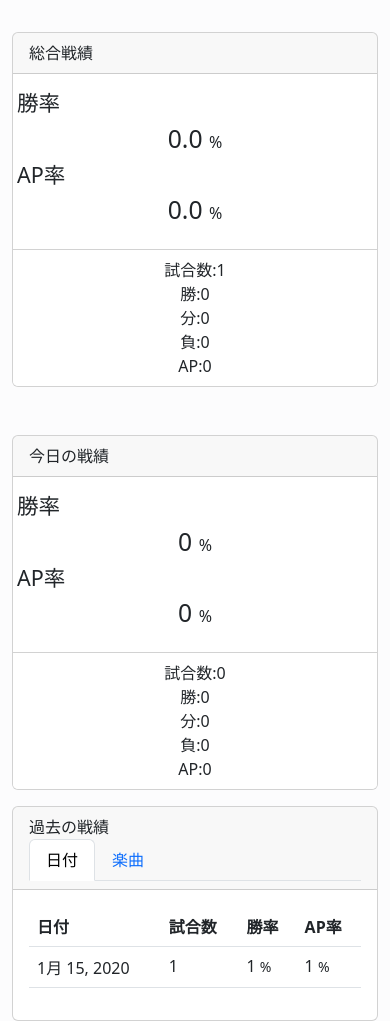
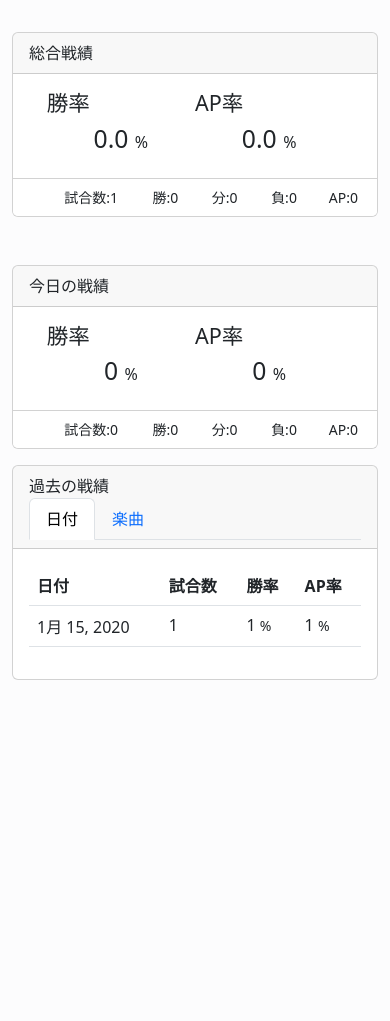
Before and after one commit to yomi8802/ORC, a Django app: page /orc/index in a window 390 px wide. Shown: the part 56-1077 px from the top of the page. After the commit the page ends 736 px from the top, so only its background shows below. Run offline with Django 3.2, Linux system fonts and the light colour scheme; a user stored in the database is signed in; tables that the repository leaves empty hold one stand-in row (values such as "Sample post").

Commit message:
見た目変更

```diff
--- a/mysite/settings.py
+++ b/mysite/settings.py
@@ -151,9 +151,9 @@ STATICFILES_STORAGE = 'whitenoise.storage.CompressedManifestStaticFilesStorage'
 MEDIA_URL = '/media/'
 MEDIA_ROOT = os.path.join(BASE_DIR, 'media/')
 
-LOGIN_URL = ''
+LOGIN_URL = '/'
 LOGIN_REDIRECT_URL = '/orc/index'
-LOGOUT_REDIRECT_URL= ''
+LOGOUT_REDIRECT_URL= '/'
 
 try:
     from .local_settings import*
--- a/templates/base.html
+++ b/templates/base.html
@@ -13,36 +13,69 @@
     <script src="https://cdn.jsdelivr.net/npm/bootstrap@5.3.0/dist/js/bootstrap.bundle.min.js"
         integrity="sha384-geWF76RCwLtnZ8qwWowPQNguL3RmwHVBC9FhGdlKrxdiJJigb/j/68SIy3Te4Bkz" crossorigin="anonymous">
     </script>
+    <link rel="stylesheet" href="https://cdn.jsdelivr.net/npm/bootstrap-icons@1.10.5/font/bootstrap-icons.css">
 </head>
 
 <body class="bg-light-subtle">
     <div class="container">
-
-        <nav class="navbar navbar-expand-lg navbar-light bg-light">
+        {% if user.is_authenticated %}
+        <div class="d-none d-md-block">
+            <nav class="navbar navbar-expand-md navbar-light bg-light">
                 <a class="navbar-brand" href="{% url 'orc:index' %}">OtogeResultCalculation</a>
-            <button class="navbar-toggler" type="button" data-toggle="collapse" data-target="#navbarSupportedContent"
-                aria-controls="navbarSupportedContent" aria-expanded="false" aria-label="Toggle navigation">
+                <button class="navbar-toggler" type="button" data-bs-toggle="collapse"
+                    data-bs-target="#navbarSupportedContent" aria-controls="navbarSupportedContent"
+                    aria-expanded="false" aria-label="Toggle navigation">
                     <span class="navbar-toggler-icon"></span>
                 </button>
-
-            {% if user.is_authenticated %}
                 <div class="collapse navbar-collapse" id="navbarSupportedContent">
                     <div class="navbar-nav">
                         <a class="nav-link" href="{% url 'orc:post_form' %}">投稿</a>
                         <a class="nav-link" href="{% url 'orc:post_list' %}">一覧</a>
                     </div>
                     <div class="navbar-nav d-flex ms-auto">
-                        <span class="navbar-text">{{ user.username }}</span>
-                        <a class="nav-link" href="{% url 'accounts:logout' %}">ログアウト</a>
+                        <span class="navbar-text m-1">ユーザー:{{ user.username }}</span>
+                        <a class="nav-link m-1" href="{% url 'accounts:logout' %}">ログアウト</a>
                     </div>
                 </div>
+            </nav>
+        </div>
+        <div class="d-block d-md-none">
+            <nav class="navbar navbar-expand-md navbar-light bg-light">
+                <a class="navbar-brand" href="{% url 'orc:index' %}">OtogeResultCalculation</a>
+                <button class="navbar-toggler" type="button" data-bs-toggle="collapse"
+                    data-bs-target="#navbarSupportedContent" aria-controls="navbarSupportedContent"
+                    aria-expanded="false" aria-label="Toggle navigation">
+                    <span class="navbar-toggler-icon"></span>
+                </button>
+                <div class="collapse navbar-collapse" id="navbarSupportedContent">
+                    <div class="navbar-nav ms-auto">
+                        <div class="row">
+                            <div class="col-3 d-flex align-items-center">
+                                <span class="navbar-text align-baseline">ユーザー:{{ user.username }}</span>
+                            </div>
+                            <div class="col-3 d-flex align-items-center">
+                                <a class="nav-link align-baseline" href="{% url 'accounts:logout' %}">ログアウト</a>
+                            </div>
+                        </div>
+                    </div>
+                    <div class="navbar-nav">
+                        <a class="nav-link" href="{% url 'orc:post_list' %}">一覧</a>
+                        <a class="nav-link" href="{% url 'orc:post_form' %}">投稿</a>
+                    </div>
+                </div>
+            </nav>
+        </div>
         {% else %}
+        <nav class="navbar navbar-expand navbar-light bg-light">
+            <a class="navbar-brand" href="{% url 'orc:index' %}">OtogeResultCalculation</a>
+            <div class="collapse navbar-collapse" id="navbarSupportedContent">
                 <div class="navbar-nav d-flex ms-auto">
                     <a class="nav-link" href="{% url 'accounts:signup' %}">新規登録</a>
                     <a class="nav-link" href="{% url 'accounts:login' %}">ログイン</a>
                 </div>
+            </div>
+        </nav>
         {% endif %}
-        </nav>
 
         <!-- このblockの中で各templateの記載内容が呼び出される -->
         {% block content %}
--- a/templates/orc/index.html
+++ b/templates/orc/index.html
@@ -11,14 +11,14 @@
             </div>
             <div class="card-body">
                 <div class="row align-items-end justify-content-center">
-                    <div class="col-md-5 p-0">
+                    <div class="col-5 p-0">
                         <h4 class="card-title">勝率</h4>
                         <p class="card-category h2 text-center">
                             {{ total_win_ratio }}
                             <span class="h6">%</span>
                         </p>
                     </div>
-                    <div class="col-md-5 p-0">
+                    <div class="col-5 p-0">
                         <h4 class="card-title">AP率</h4>
                         <p class="card-category h2 text-center">
                             {{ total_AP_ratio }}
@@ -29,11 +29,11 @@
             </div>
             <div class="card-footer bg-white">
                 <div class="row align-items-end justify-content-end">
-                    <p class="card-category col-md-3 text-center p-0 m-0">試合数:{{ total_count }}</p>
-                    <p class="card-category col-md-2 text-center p-0 m-0">勝:{{ total_win_count }}</p>
-                    <p class="card-category col-md-2 text-center p-0 m-0">分:{{ total_draw_count }}</p>
-                    <p class="card-category col-md-2 text-center p-0 m-0">負:{{ total_lose_count }}</p>
-                    <p class="card-category col-md-2 text-center p-0 m-0">AP:{{ total_AP_count }}</p>
+                    <p class="card-category col-3 text-center small p-0 m-0">試合数:{{ total_count }}</p>
+                    <p class="card-category col-2 text-center small p-0 m-0">勝:{{ total_win_count }}</p>
+                    <p class="card-category col-2 text-center small p-0 m-0">分:{{ total_draw_count }}</p>
+                    <p class="card-category col-2 text-center small p-0 m-0">負:{{ total_lose_count }}</p>
+                    <p class="card-category col-2 text-center small p-0 m-0">AP:{{ total_AP_count }}</p>
                 </div>
             </div>
         </div>
@@ -45,14 +45,14 @@
             </div>
             <div class="card-body">
                 <div class="row align-items-end justify-content-center">
-                    <div class="col-md-5 p-0">
+                    <div class="col-5 p-0">
                         <h4 class="card-title">勝率</h4>
                         <p class="card-category h2 text-center">
                             {{ today_win_ratio }}
                             <span class="h6">%</span>
                         </p>
                     </div>
-                    <div class="col-md-5 p-0">
+                    <div class="col-5 p-0">
                         <h4 class="card-title">AP率</h4>
                         <p class="card-category h2 text-center">
                             {{ today_AP_ratio }}
@@ -63,18 +63,18 @@
             </div>
             <div class="card-footer bg-white">
                 <div class="row align-items-end justify-content-end">
-                    <p class="card-category col-md-3 text-center p-0 m-0">試合数:{{ today_count }}</p>
-                    <p class="card-category col-md-2 text-center p-0 m-0">勝:{{ today_win_count }}</p>
-                    <p class="card-category col-md-2 text-center p-0 m-0">分:{{ today_draw_count }}</p>
-                    <p class="card-category col-md-2 text-center p-0 m-0">負:{{ today_lose_count }}</p>
-                    <p class="card-category col-md-2 text-center p-0 m-0">AP:{{ today_AP_count }}</p>
+                    <p class="card-category col-3 text-center small p-0 m-0">試合数:{{ today_count }}</p>
+                    <p class="card-category col-2 text-center small p-0 m-0">勝:{{ today_win_count }}</p>
+                    <p class="card-category col-2 text-center small p-0 m-0">分:{{ today_draw_count }}</p>
+                    <p class="card-category col-2 text-center small p-0 m-0">負:{{ today_lose_count }}</p>
+                    <p class="card-category col-2 text-center small p-0 m-0">AP:{{ today_AP_count }}</p>
                 </div>
             </div>
         </div>
     </div>
 </div>
 <div class="row justify-content-center">
-    <div class="col-md-10">
+    <div class="col-sm-10">
         <div class="card">
             <div class="card-header">
                 <span class="nav-tabs-title">過去の戦績</span>
```
Also changed, not shown: templates/orc/post_list.html (+28 -1 lines). Lines whose indentation alone changed are shown as unchanged.
